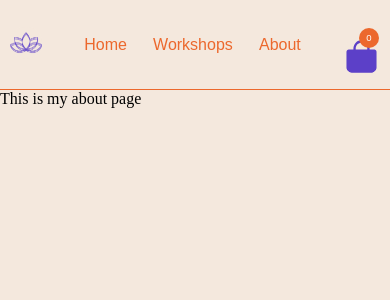
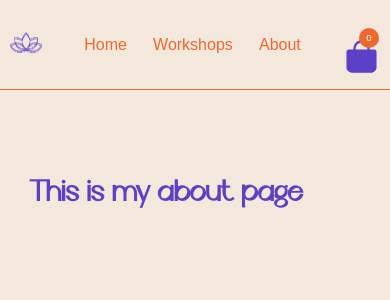
Before and after one commit to julessre/nextjs-ecommerce-store, a Next.js app: page /about in a window 390 px wide. Shown: the top 300 px of the page. Built offline with nearby package versions, Linux system fonts and the light colour scheme; no server answers.

Commit message:
Changes in mobile design

```diff
--- a/app/_components/Header.tsx
+++ b/app/_components/Header.tsx
@@ -4,7 +4,11 @@ import React from 'react';
 export default function Header() {
   return (
     <div>
-      <img src="/images/hero-image.jpg" alt="yoga place" />
+      <img
+        src="/images/hero-image.jpg"
+        alt="yoga place"
+        className="headerImage"
+      />
       <h1 className="text-on-image">
         Immerse Yourself: Nurture Your Mind, Body and Soul
       </h1>
--- a/app/_components/header.scss
+++ b/app/_components/header.scss
@@ -1,4 +1,4 @@
-img {
+.headerImage {
   width: 100%;
   opacity: 0.5;
 }
@@ -10,7 +10,7 @@ p {
   line-height: 33px;
 }
 
-@media screen and (min-width: 800px) {
+@media screen and (min-width: 1200px) {
   .text-on-image {
     position: absolute;
     width: 70%;
@@ -26,17 +26,20 @@ p {
   }
 }
 
-@media screen and (max-width: 800px) {
+@media screen and (max-width: 1200px) {
   .text-on-image {
-    position: relative;
+    position: absolute;
     display: center;
-    width: 70%;
-    left: 15%;
-    right: 30%;
-    bottom: 30%;
+    // width: 70%;
+    // left: 15%;
+    // right: 30%;
+    // bottom: 30%;
+    top: 15%;
+    padding: 20px;
+    padding-bottom: 0px;
     transform: inherit; /* Center horizontally */
     background-color: transparent;
-    font-size: 5vw; /* Adjust font size based on viewport width */
+    font-size: 8vw; /* Adjust font size based on viewport width */
     text-align: center;
   }
 }
@@ -44,7 +47,7 @@ p {
 .sectionContainer {
   margin-left: auto;
   margin-right: auto;
-  padding: 60px;
+  padding: 40px;
   text-align: left;
   display: block;
   max-width: 1000px;
--- a/app/about/page.js
+++ b/app/about/page.js
@@ -1,4 +1,5 @@
 import React from 'react';
+import styles from './page.module.scss';
 
 export const metadata = {
   title: 'About page',
@@ -6,5 +7,9 @@ export const metadata = {
 };
 
 export default function AboutPage() {
-  return <div>This is my about page</div>;
+  return (
+    <div className={styles.sectionContainer}>
+      <h1 className={styles.headline}>This is my about page</h1>
+    </div>
+  );
 }
--- /dev/null
+++ b/app/about/page.module.scss
@@ -0,0 +1,23 @@
+.sectionContainer {
+  width: 1140px;
+  align-items: center;
+  display: flex;
+  flex-direction: column;
+  height: 70vh;
+  padding: 70px;
+  margin-left: auto;
+  margin-right: auto;
+  margin-top: 40px;
+
+  @media (max-width: 600px) {
+    width: 100%;
+    align-items: flex-start;
+    flex-direction: column;
+    padding: 30px;
+  }
+}
+
+.headline {
+  font-family: var(--font-headline);
+  padding-top: 20px;
+}
--- a/app/globals.scss
+++ b/app/globals.scss
@@ -1,5 +1,5 @@
 // Supports weights 200-900
-// @import '@fontsource-variable/nunito';
+@import '@fontsource-variable/nunito';
 
 :root {
   --max-width: 1100px;
@@ -9,9 +9,14 @@
   --color-button: #5c40c8;
   --primary-color: #ec682d;
   --secondary-color: #5c40c8;
-  --font-family-headline: @font-face{font-family: cyrene; src=url (Cyrene.otf)};
+  --font-family-headline: cyrene;
   --text-size: 20px;
   --h2-size: 24px;
+}
+
+@font-face {
+  font-family: cyrene;
+  src: url('./_assets/Cyrene.otf');
 }
 
 // @media (prefers-color-scheme: dark) {
--- a/app/workshops/[workshopID]/workshopPage.module.scss
+++ b/app/workshops/[workshopID]/workshopPage.module.scss
@@ -46,7 +46,7 @@
   }
 
   .description {
-    font-size: 1.2rem;
+    font-size: 1.1rem;
     font-family: var(--font-family-text);
     line-height: 120%;
     margin: 20px auto;
```
